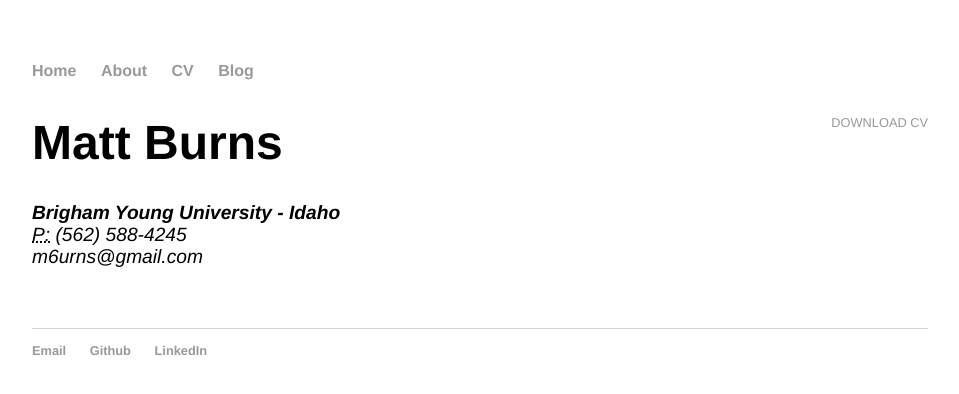
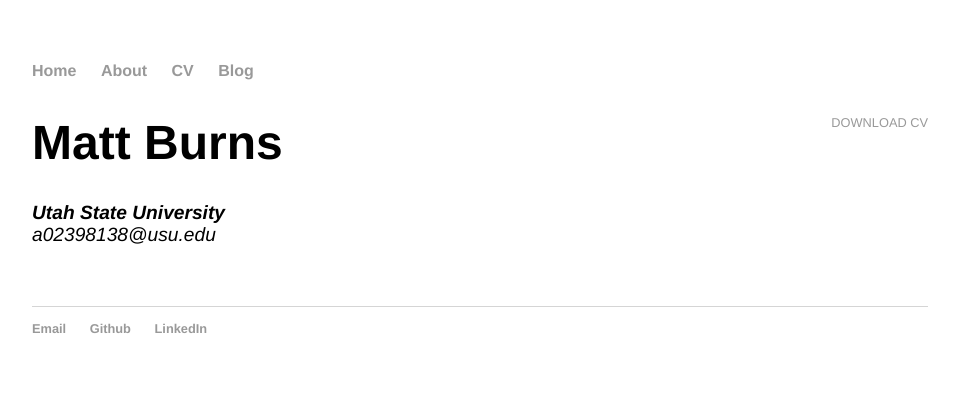
Before and after one commit to m6urns/m6urns.github.io, a Jekyll site: the page built from cv/index.html, in a window 1280 px wide. Shown: the top 394 px of the page, without its empty margins (160-1119 px from the left). Built offline with Jekyll 4.4.1, drawn with Linux system fonts in a browser that asks for light colours.

Commit message:
Update index.html

```diff
--- a/cv/index.html
+++ b/cv/index.html
@@ -7,9 +7,8 @@ title: Matt Burns's CV
 		<a href="https://github.com/m6urns/m6urns.github.io/raw/master/Resume-Matt-Burns.pdf" class="download" title="Download CV as PDF">Download CV</a>
 					<h1>Matt Burns</h1>
 					<address>
-					<strong>Brigham Young University - Idaho</strong><br>
-					<abbr title="phone">P:</abbr> (562) 588-4245<br>
-					<span class="obfuscate">m6urns@gmail.com</span>
+					<strong>Utah State University</strong><br>
+					<span class="obfuscate">a02398138@usu.edu</span>
 					</address>
 
 
```
